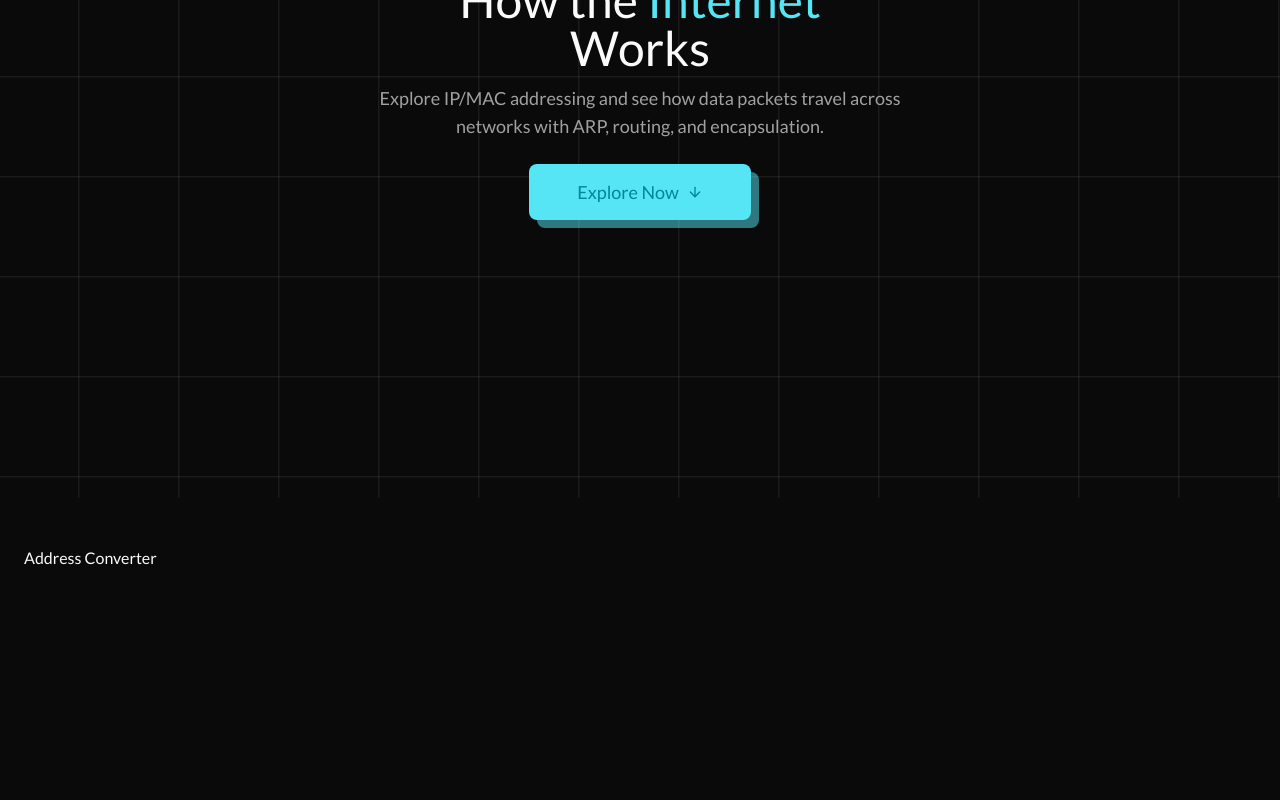
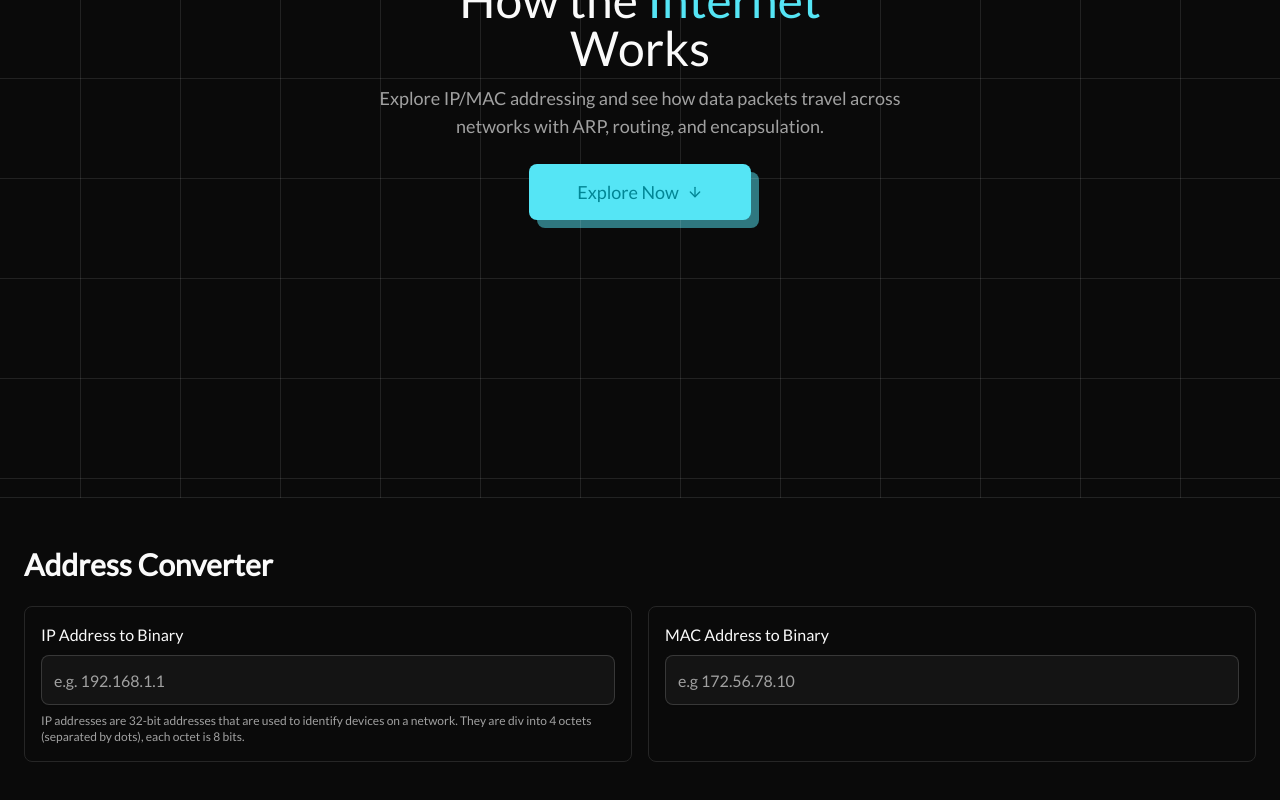
Before and after one commit to Victor-Okenwa/network-explorer, a React (Vite) app: page / in a window 1280 px wide. Shown: the part 302-1102 px from the top of the page. Before the commit the page ends 920 px from the top, so only its background shows below. Built offline with nearby package versions, Linux system fonts and the light colour scheme.

Commit message:
feat: IP addressing to binary feature with padding and octet spacing

```diff
--- a/src/App.tsx
+++ b/src/App.tsx
@@ -1,14 +1,15 @@
 import { Button } from "@/components/ui/button";
 import { ThemeProvider } from "./components/theme-provider";
 import { ArrowDown } from "lucide-react";
+import { IpAddressField } from "./components/ip-address-field";
+import { MacAddressField } from "./components/mac-address-field";
 
 function App() {
-
   return (
     <ThemeProvider defaultTheme="dark" storageKey="network-explorer-theme">
       <main>
 
-        <section className=" sm:px-6 px-4 flex flex-col justify-center items-center min-h-screen moving-grid max-w-screen">
+        <header className=" sm:px-6 px-4 flex flex-col justify-center items-center min-h-screen moving-grid max-w-screen border-b">
           <h1 className="text-3xl sm:text-5xl text-center max-w-md">How the <span className="text-primary">Internet</span> Works</h1>
 
           <p className="text-center text-base sm:text-lg mt-3 text-muted-foreground max-w-xl">
@@ -21,16 +22,20 @@ function App() {
               Explore Now <ArrowDown />
             </Button>
           </div>
-        </section>
+        </header>
 
 
-        <section id="addressing" className="py-12 sm:px-6 px-4">
-          <div>
-            <h2>Address Converter</h2>
-          </div>
+        <section id="addressing" className="py-12 sm:px-6 px-4 space-y-6">
+          <hgroup>
+            <h2 className="text-2xl sm:text-3xl font-bold">Address Converter</h2>
+          </hgroup>
 
 
-          <div></div>
+          <fieldset className="flex gap-4 flex-wrap max-md:flex-col">
+
+            <IpAddressField />
+            <MacAddressField />
+          </fieldset>
         </section>
 
       </main>
--- /dev/null
+++ b/src/components/ip-address-field.tsx
@@ -0,0 +1,64 @@
+import { useState } from "react";
+import { Input } from "./ui/input";
+import { Label } from "./ui/label";
+
+export function IpAddressField() {
+    const [ipAddress, setIpAddress] = useState("");
+
+    const handleChange = (value: string) => {
+        const cleaned = value.replace(/[^0-9.]/g, '');
+        setIpAddress(cleaned);
+    };
+
+    const convertToBinary = () => {
+        const parts = ipAddress.split(".");
+        if (parts.length !== 4) {
+            return null;
+        }
+
+        const octets = parts.map((part) => {
+            const num = parseInt(part, 10);
+            if (isNaN(num) || num < 0 || num > 255) {
+                return null
+            }
+
+            console.log(num.toString(2).padStart(8, '0'));
+            return num.toString(2).padStart(8, "0");
+        });
+        if (octets.some(octet => octet === null)) {
+            return null;
+        }
+
+        return octets;
+    }
+
+    const binary = convertToBinary();
+    // console.log(binary);
+
+    return (
+        <div className="flex flex-col gap-2 flex-1 border rounded-md p-4 border-secondary focus-within:border-primary transition-all duration-300 focus-within:[&>label]:text-primary">
+            <Label htmlFor="ip-address" className="text-sm sm:text-base">IP Address to Binary</Label>
+            <Input type="text" placeholder="e.g. 192.168.1.1" id="ip-address" className="text-base! py-6" value={ipAddress} onChange={(e) => handleChange(e.target.value)} />
+
+            <div>
+
+                {binary ? (
+                    <div className="flex flex-wrap gap-2">
+                        {binary.map((octet, index) => (
+                            <div key={index} className="flex flex-col gap-2">
+                                <div className="flex gap-1">
+                                    <span className="text-sm text-muted-foreground py-1 px-2 bg-secondary rounded-md">{octet?.slice(0, 4)}</span>
+                                    <span className="text-sm text-muted-foreground py-1 px-2 bg-secondary rounded-md">{octet?.slice(4, 8)}</span>
+                                    {index < 3 && <span className="text-sm text-muted-foreground">.</span>}
+                                </div>
+                            </div>
+                        ))}
+                    </div>
+                ) : ipAddress.length > 0 ? (
+                    <p className="text-xs text-muted-foreground">Enter a valid IP (0-255 per octet)</p>
+                ) : <p className="text-xs text-muted-foreground">IP addresses are 32-bit addresses that are used to identify devices on a network. They are div into 4 octets (separated by dots), each octet is 8 bits.</p>}
+
+            </div>
+        </div >
+    );
+}
--- /dev/null
+++ b/src/components/mac-address-field.tsx
@@ -0,0 +1,11 @@
+import { Input } from "./ui/input";
+import { Label } from "./ui/label";
+
+export function MacAddressField() {
+    return (
+        <div className="flex flex-col gap-2 flex-1 border rounded-md p-4 border-secondary focus-within:border-primary transition-all duration-300 focus-within:[&>label]:text-primary">
+            <Label htmlFor="mac-address" className="text-sm sm:text-base">MAC Address to Binary</Label>
+            <Input type="text" placeholder="e.g 172.56.78.10" id="mac-address" className="text-base! py-6" />
+        </div>
+    );
+}
--- a/src/components/ui/input.tsx
+++ b/src/components/ui/input.tsx
@@ -9,7 +9,6 @@ function Input({ className, type, ...props }: React.ComponentProps<"input">) {
       data-slot="input"
       className={cn(
         "file:text-foreground placeholder:text-muted-foreground selection:bg-primary selection:text-primary-foreground dark:bg-input/30 border-input h-9 w-full min-w-0 rounded-md border bg-transparent px-3 py-1 text-base shadow-xs transition-[color,box-shadow] outline-none file:inline-flex file:h-7 file:border-0 file:bg-transparent file:text-sm file:font-medium disabled:pointer-events-none disabled:cursor-not-allowed disabled:opacity-50 md:text-sm",
-        "focus-visible:border-ring focus-visible:ring-ring/50 focus-visible:ring-[3px]",
         "aria-invalid:ring-destructive/20 dark:aria-invalid:ring-destructive/40 aria-invalid:border-destructive",
         className
       )}
--- /dev/null
+++ b/src/components/ui/label.tsx
@@ -0,0 +1,22 @@
+import * as React from "react"
+import { Label as LabelPrimitive } from "radix-ui"
+
+import { cn } from "@/lib/utils"
+
+function Label({
+  className,
+  ...props
+}: React.ComponentProps<typeof LabelPrimitive.Root>) {
+  return (
+    <LabelPrimitive.Root
+      data-slot="label"
+      className={cn(
+        "flex items-center gap-2 text-sm leading-none font-medium select-none group-data-[disabled=true]:pointer-events-none group-data-[disabled=true]:opacity-50 peer-disabled:cursor-not-allowed peer-disabled:opacity-50",
+        className
+      )}
+      {...props}
+    />
+  )
+}
+
+export { Label }
```
